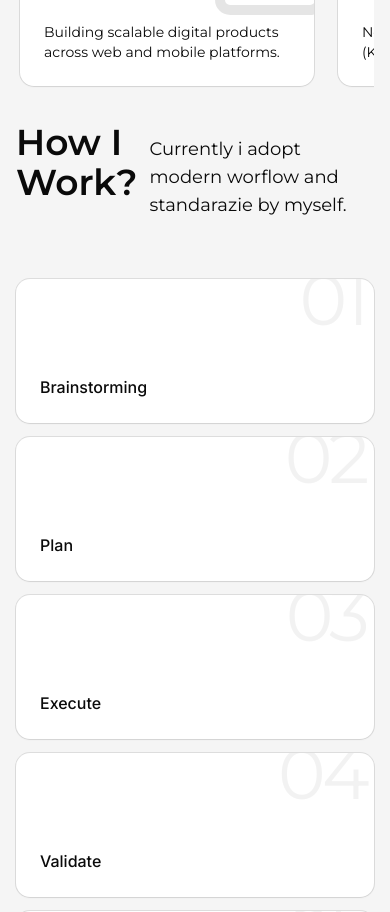
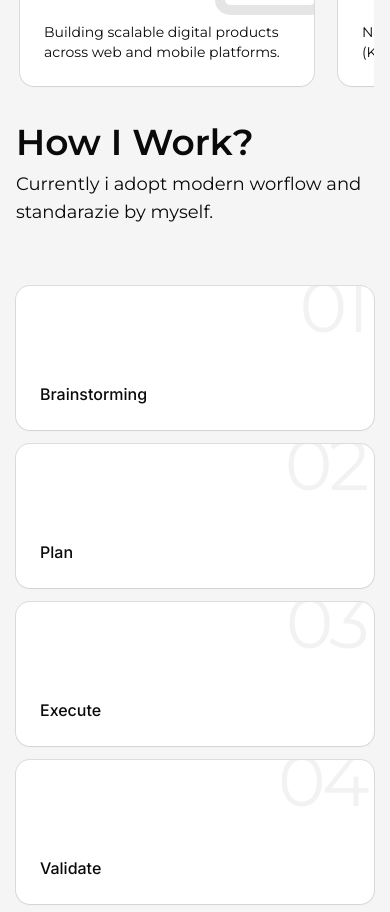
Before and after one commit to keeptrain/portfolio-vercel, a Next.js app: page /about in a window 390 px wide. Shown: the part 880-1792 px from the top of the page. Built offline with nearby package versions, Linux system fonts and the light colour scheme; no server answers.

Commit message:
style: refactor section two layout to be responsive using flex-col and media queries

```diff
--- a/src/features/landing/components/SectionTwo.tsx
+++ b/src/features/landing/components/SectionTwo.tsx
@@ -6,7 +6,7 @@ export default function SectionTwo() {
   const t = getT();
   return (
     <section id="section-2" className="my-8 sm:my-20 md:py-6">
-      <div className="mx-4 mb-15 flex items-baseline gap-3">
+      <div className="mx-4 mb-15 flex flex-col gap-2 sm:items-baseline sm:gap-3 md:flex-row">
         <h2 className="text-4xl font-semibold">
           {t("sectionTwo.howIWork.title")}
         </h2>
```
